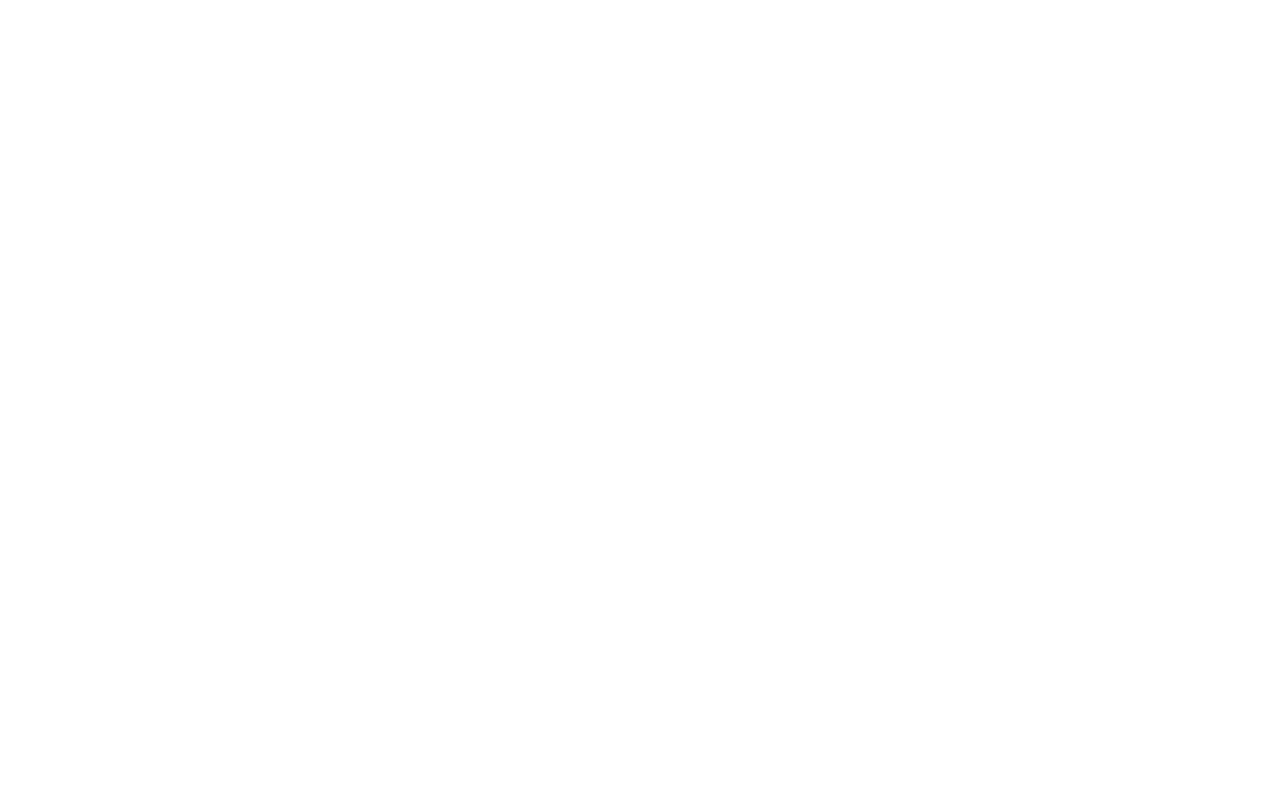
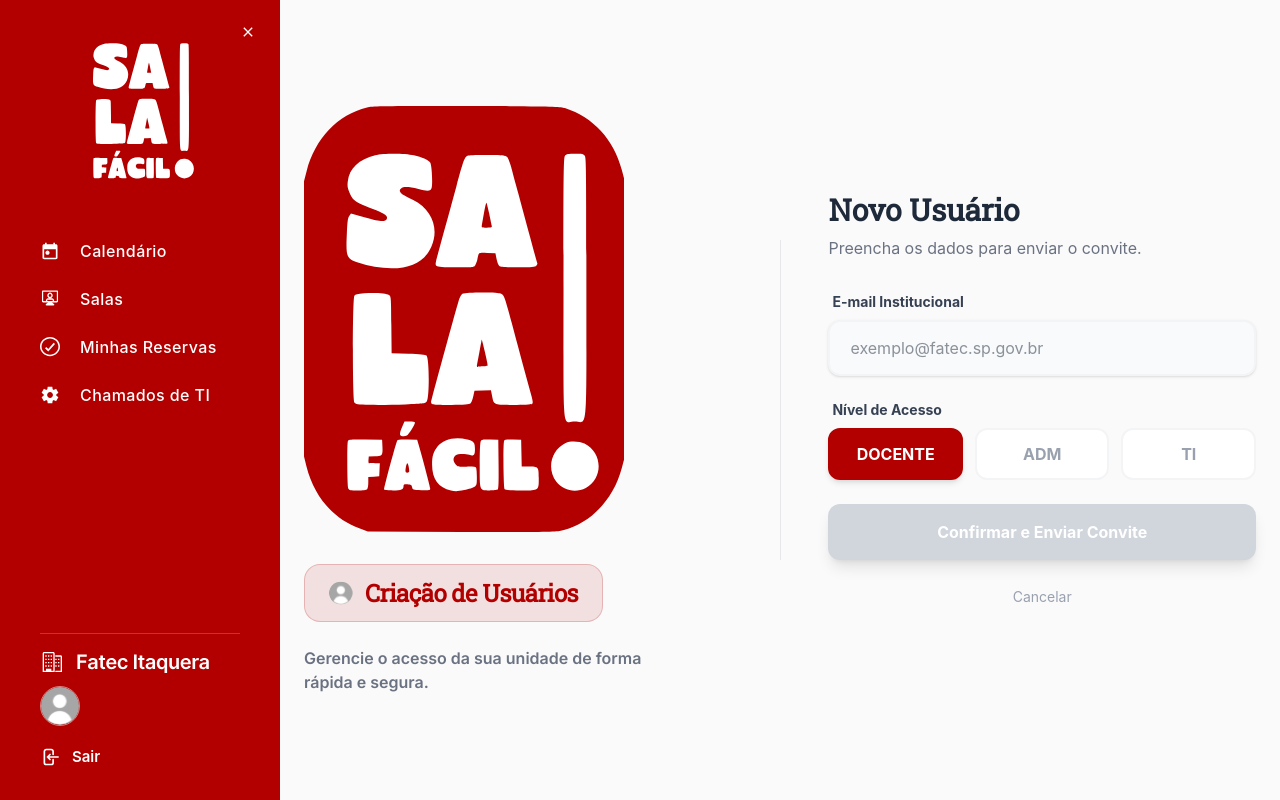
Before and after one commit to AgendaFatec/FrontEnd_PI_4_Semestre, a React (Vite) app: page /criar-usuario in a window 1280 px wide. Before the commit this address had no page. Built offline with nearby package versions, Linux system fonts and the light colour scheme; the HTML template or start-up script is replaced by a standard one.

Commit message:
atl_jhon_criacaoUsuarioTempModel-example

```diff
--- /dev/null
+++ b/src/interfaces/userProfile.ts
@@ -0,0 +1,22 @@
+export type TipoUser = 'DOCENTE' | 'TI' | 'ADM';
+export type StatusConta = 'CONVIDADA' | 'ATIVA' | 'DESATIVADA';
+
+
+export interface IUserDetailResponse {
+    userID: number;
+    userEmail: string;
+    userNome: string | null;
+    criadoDate: string;
+    statusUser: StatusConta;
+    tipoUser: TipoUser;
+    fotoUrl: string | null;
+    adm?: { admID: number; fk_userID: number } | null;
+    docente?: { docenteID: number; fk_userID: number } | null;
+    ti?: { tiID: number; fk_userID: number }  | null;
+}
+
+
+export interface CreateUserData {
+    email: string;
+    tipoUser: TipoUser;
+}
--- /dev/null
+++ b/src/pages/adm/criarUsuarios.tsx
@@ -0,0 +1,182 @@
+import { useState } from 'react';
+import { api } from '../../services/api';
+import usuarioIcon from '../../assets/usuario.svg';
+import logo from '../../assets/logo.svg';
+
+import { useNavigate } from 'react-router-dom';
+import type { CreateUserData } from '../../interfaces/userProfile';
+// type TipoUser = 'DOCENTE' | 'TI' | 'ADM';
+import type{ TipoUser } from '../../interfaces/userProfile';
+
+
+
+const CriarUsuario = () => {
+    const navigate = useNavigate();
+
+    const [isSubmitting, setIsSubmitting] = useState(false);
+    const [creationSuccess, setCreationSuccess] = useState(false);
+    const [email, setEmail] = useState('');
+    const [tipoUser, setTipoUser] = useState<TipoUser>('DOCENTE');
+    const [errorMsg, setErrorMsg] = useState<string | null>(null);
+
+    const handleCreateUser = async () => {
+        setIsSubmitting(true);
+        setErrorMsg(null);
+
+        try {
+            await api.post('/Coordenacao/Criar_Usuario', {
+                email: email.trim().toLowerCase(),
+                tipoUser: tipoUser
+            });
+
+            setCreationSuccess(true);
+        } catch (error: any) {
+            const msg = error.response?.data?.msg || "Erro ao processar criação. Se fodeu XD";
+            setErrorMsg(msg);
+            setIsSubmitting(false);
+        }
+    };
+
+    const handleBack = () => {
+        navigate('/dashboard-adm', { replace: true });
+    };
+
+    const handleNewCreation = () => {
+        setCreationSuccess(false);
+        setEmail('');
+        setIsSubmitting(false);
+    };
+
+    const renderContent = () => {
+        if (creationSuccess) {
+            return (
+                <div className="flex flex-col items-center animate-fadeIn">
+                    <div className="text-center mb-8 font-['Roboto_Slab',serif]">
+                        <h2 className="text-3xl md:text-4xl text-[#B20000] font-bold">
+                            Convite enviado!
+                        </h2>
+                        <p className="text-lg mt-4 text-gray-600 font-['Inter',sans-serif]">
+                            O e-mail para <strong className="text-gray-800">{email}</strong> foi disparado.
+                        </p>
+                    </div>
+
+                    <button
+                        onClick={handleNewCreation}
+                        className="w-full max-w-sm bg-green-600 text-white font-semibold py-4 rounded-lg shadow-md hover:bg-green-700 transition-all active:scale-95 mb-4"
+                    >
+                        Criar novo usuário
+                    </button>
+
+                    <button
+                        onClick={handleBack}
+                        className="text-[#B20000] font-semibold hover:underline transition-all"
+                    >
+                        Voltar ao painel
+                    </button>
+                </div>
+            );
+        }
+
+        return (
+            <div className="w-full max-w-lg animate-fadeIn">
+                <div className="mb-8 text-center lg:text-left">
+                    <h2 className="text-3xl font-bold text-gray-800 font-['Roboto_Slab',serif]">
+                        Novo Usuário
+                    </h2>
+                    <p className="text-gray-500 mt-2">Preencha os dados para enviar o convite.</p>
+                </div>
+
+                <div className="space-y-6">
+                    <div>
+                        <label className="block text-sm font-bold text-gray-700 mb-2 ml-1">E-mail Institucional</label>
+                        <input
+                            type="email"
+                            placeholder="exemplo@fatec.sp.gov.br"
+                            value={email}
+                            onChange={(e) => setEmail(e.target.value)}
+                            className="w-full px-5 h-14 rounded-xl border-2 border-gray-100 bg-gray-50 focus:bg-white focus:border-[#B20000] outline-none transition-all text-gray-800 shadow-sm"
+                        />
+                    </div>
+
+                    <div>
+                        <label className="block text-sm font-bold text-gray-700 mb-2 ml-1">Nível de Acesso</label>
+                        <div className="flex gap-3">
+                            {(['DOCENTE', 'ADM', 'TI'] as TipoUser[]).map((role) => (
+                                <button
+                                    key={role}
+                                    type="button"
+                                    onClick={() => setTipoUser(role)}
+                                    className={`flex-1 py-3 rounded-xl font-bold border-2 transition-all ${
+                                        tipoUser === role
+                                        ? 'bg-[#B20000] text-white border-[#B20000] shadow-md'
+                                        : 'bg-white text-gray-400 border-gray-100 hover:border-gray-200'
+                                    }`}
+                                >
+                                    {role}
+                                </button>
+                            ))}
+                        </div>
+                    </div>
+
+                    {errorMsg && (
+                        <div className="bg-red-50 text-red-600 p-4 rounded-lg text-sm font-medium border border-red-100">
+                            {errorMsg}
+                        </div>
+                    )}
+
+                    <button
+                        onClick={handleCreateUser}
+                        disabled={isSubmitting || !email}
+                        className={`w-full h-14 rounded-xl font-bold text-white shadow-lg transition-all flex items-center justify-center gap-2 ${
+                            isSubmitting || !email
+                            ? 'bg-gray-300 cursor-not-allowed'
+                            : 'bg-[#00525C] hover:bg-[#003d45] active:scale-95'
+                        }`}
+                    >
+                        {isSubmitting ? 'Enviando...' : 'Confirmar e Enviar Convite'}
+                    </button>
+
+                    <button
+                        onClick={handleBack}
+                        className="w-full text-gray-400 text-sm hover:text-gray-600 transition-colors"
+                    >
+                        Cancelar
+                    </button>
+                </div>
+            </div>
+        );
+    };
+
+    return (
+        <div className="min-h-screen w-full bg-[#FAFAFA] flex items-center justify-center p-6">
+            <div className="w-full max-w-6xl flex flex-col lg:flex-row items-center justify-between gap-12">
+
+                {/* Lado Esquerdo - Branding */}
+                <div className="flex flex-col items-center lg:items-start lg:w-1/2">
+                    <img
+                        src={logo}
+                        alt="Logo SalaFácil"
+                        className="w-full max-w-[200px] md:max-w-xs mb-8 object-contain"
+                    />
+                    <div className="inline-flex items-center gap-3 bg-[#B20000]/10 px-6 py-3 rounded-2xl border border-[#B20000]/20">
+                        <img src={usuarioIcon} className="w-6 h-6" alt="" style={{ filter: 'invert(13%) sepia(94%) saturate(7473%) hue-rotate(356%) brightness(89%) contrast(106%)' }} />
+                        <span className="text-[#B20000] font-['Roboto_Slab',serif] text-2xl font-bold tracking-tight">Criação de Usuários</span>
+                    </div>
+                    <p className="mt-6 text-gray-500 text-center lg:text-left max-w-sm font-['Inter',sans-serif]">
+                        Gerencie o acesso da sua unidade de forma rápida e segura.
+                    </p>
+                </div>
+
+                {/* Linha Divisória (apenas desktop) */}
+                <div className="hidden lg:block w-px h-80 bg-gray-200"></div>
+
+                {/* Lado Direito - Conteúdo Dinâmico */}
+                <div className="w-full lg:w-1/2 flex justify-center lg:justify-start">
+                    {renderContent()}
+                </div>
+            </div>
+        </div>
+    );
+};
+
+export default CriarUsuario;
--- a/src/routes.tsx
+++ b/src/routes.tsx
@@ -11,6 +11,8 @@ import ListaSalasTecnico from "./pages/tecnico/listarSalas";
 import MinhasReservas from "./pages/docentes/reservaDocente";
 import DashboardAdm from "./pages/adm/dashboardAdm";
 import LayoutBase from "./components/LayoutBase";
+import CriarUsuario from "./pages/adm/criarUsuarios";
+
 
 function AppRoutes() {
     return (
@@ -24,6 +26,7 @@ function AppRoutes() {
                     <Route path="/listar-salas-tecnico" element={<ListaSalasTecnico />}/>
                     <Route path="/minhas-reservas" element={<MinhasReservas />}/>
                     <Route path="/dashboard-adm" element={<DashboardAdm />}/>
+                    <Route path="/criar-usuario" element={<CriarUsuario />}/>
                 </Route>
             </Routes>
         </Router>
```
Also changed, not shown: src/pages/adm/listarUsuarios.tsx (added, +10 -0 lines).
